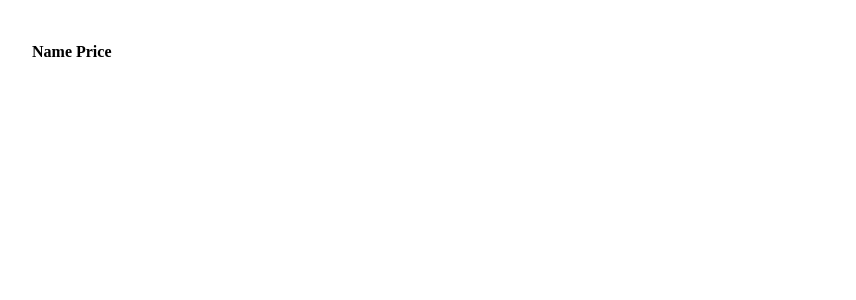
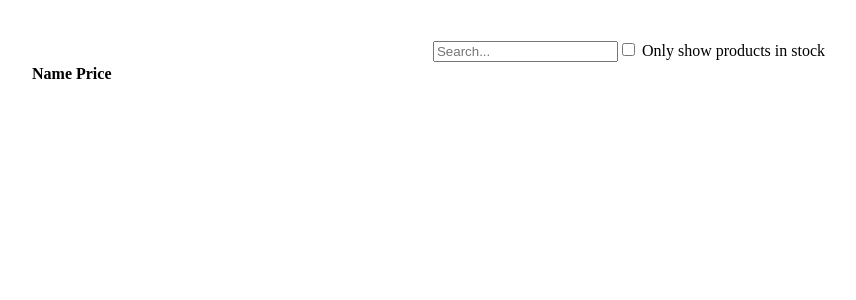
Before and after one commit to tjvans/react-data-table, a React (Vite) app: page / in a window 1280 px wide. Shown: the top 300 px of the page, without its empty margins (11-867 px from the left). Built offline with nearby package versions, Linux system fonts and the light colour scheme.

Commit message:
create searchbar static mockup

```diff
--- a/src/components/SearchBar.jsx
+++ b/src/components/SearchBar.jsx
@@ -1,3 +1,12 @@
 export default function SearchBar () {
-    return
+    return (
+        <form>
+            <input type="text" placeholder="Search..." />
+            <label>
+                <input type="checkbox" />
+                {' '}
+                Only show products in stock
+            </label>
+        </form>
+    )
 }
```
